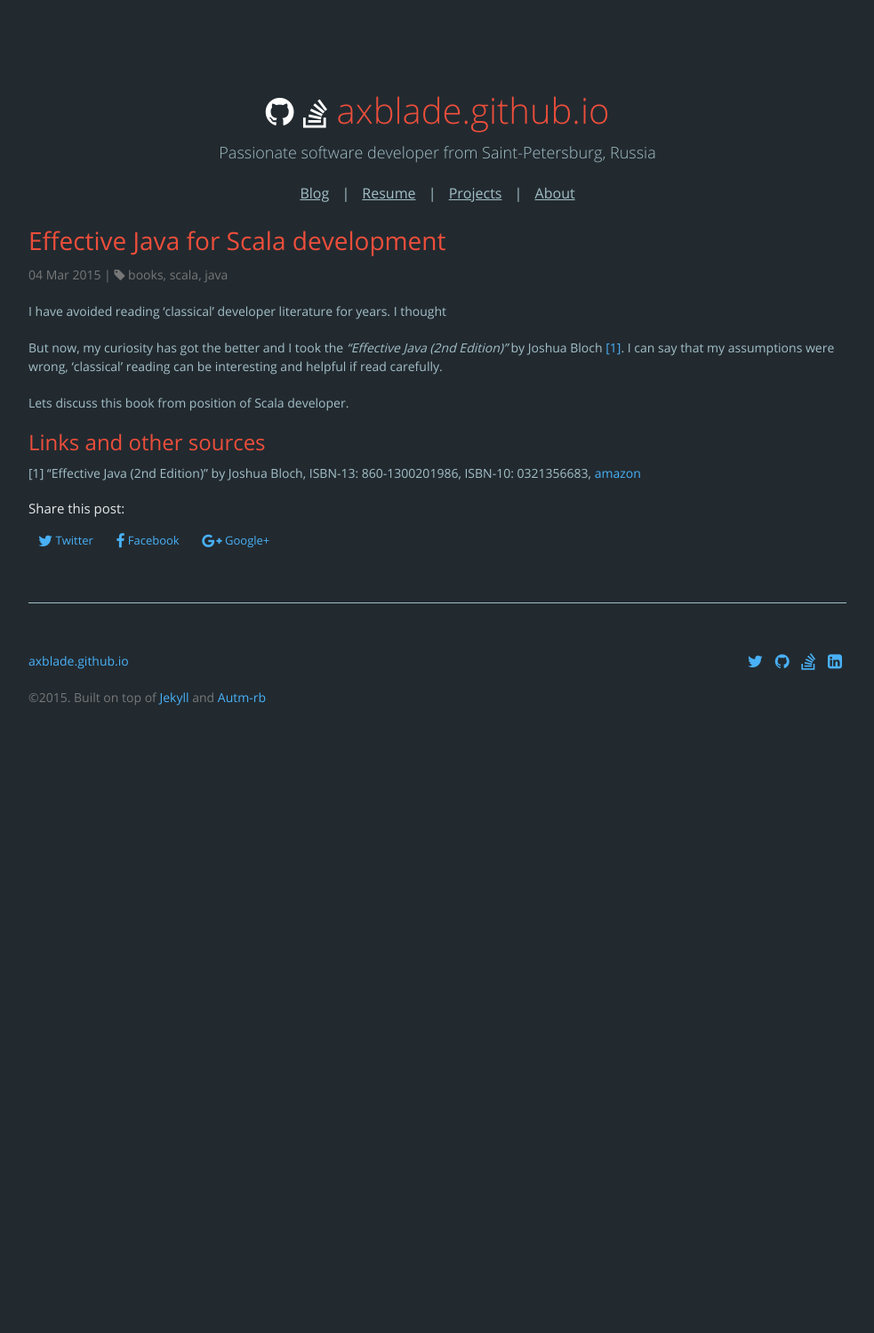
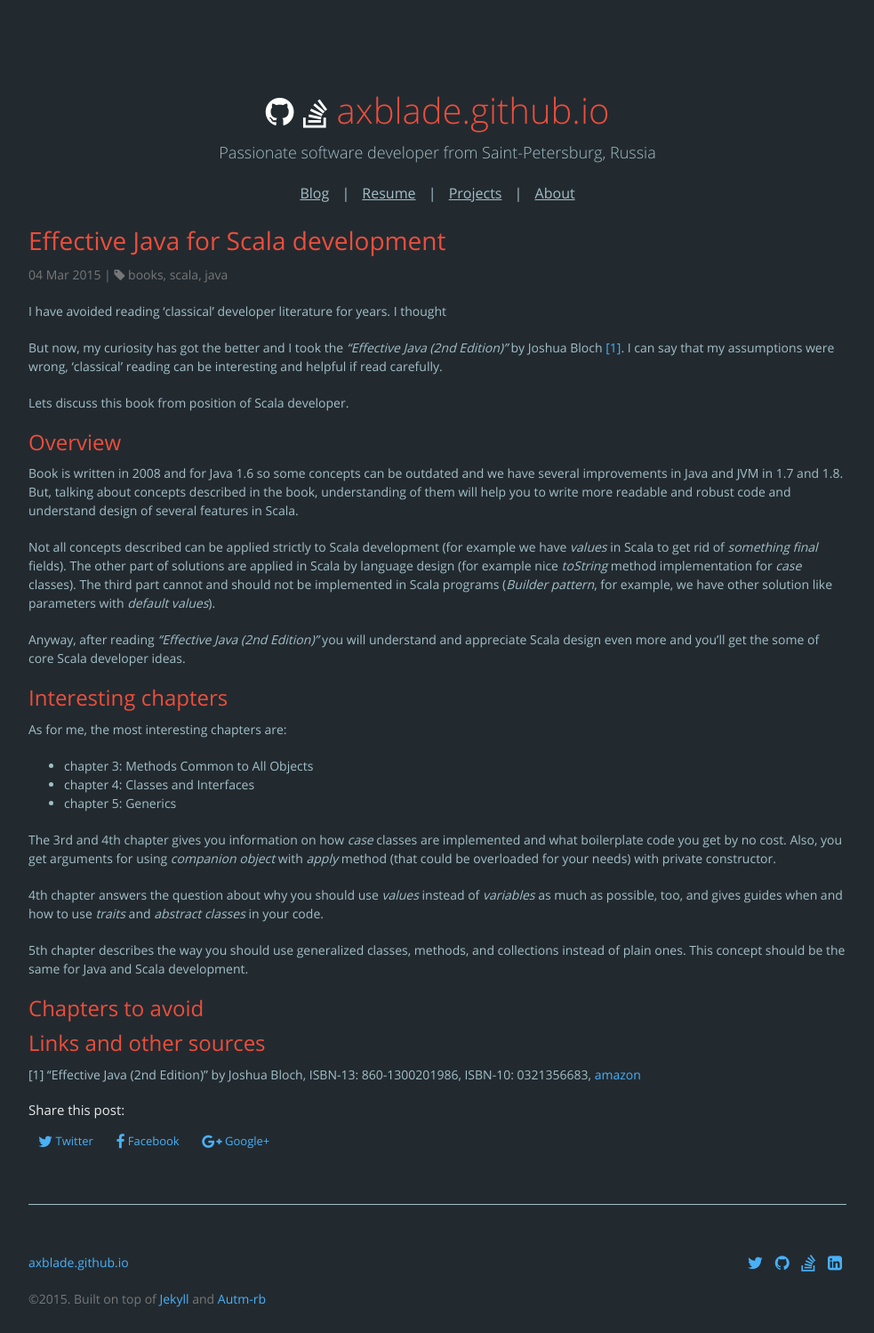
Before and after one commit to eugene-sy/eugene-sy.github.io, a Jekyll site: the page built from _posts/2015-03-04-effective-java-for-scala-development.md, in a window 1280 px wide. Shown: the whole page at 89% size, without its empty margins (148-1131 px from the left). Built offline with Jekyll 4.4.1, drawn with Linux system fonts in a browser that asks for light colours; nearby versions of some CDN libraries; before the commit the page ends 900 px from its top, so only the background shows below that.

Commit message:
effective java: chapters

```diff
--- a/_posts/2015-03-04-effective-java-for-scala-development.md
+++ b/_posts/2015-03-04-effective-java-for-scala-development.md
@@ -12,7 +12,29 @@
 
 Lets discuss this book from position of Scala developer.
 
+## Overview
 
+Book is written in 2008 and for Java 1.6 so some concepts can be outdated and we have several improvements in Java and JVM in 1.7 and 1.8. But, talking about concepts described in the book, understanding of them will help you to write more readable and robust code and understand design of several features in Scala.
+
+Not all concepts described can be applied strictly to Scala development (for example we have _values_ in Scala to get rid of _something final_ fields). The other part of solutions are applied in Scala by language design (for example nice _toString_ method implementation for _case_ classes). The third part cannot and should not be implemented in Scala programs (_Builder pattern_, for example, we have other solution like parameters with _default values_).
+
+Anyway, after reading _"Effective Java (2nd Edition)"_ you will understand and appreciate Scala design even more and you'll get the some of core Scala developer ideas.
+
+## Interesting chapters
+
+As for me, the most interesting chapters are:
+
+* chapter 3: Methods Common to All Objects
+* chapter 4: Classes and Interfaces
+* chapter 5: Generics
+
+The 3rd and 4th chapter gives you information on how _case_ classes are implemented and what boilerplate code you get by no cost. Also, you get arguments for using _companion object_ with _apply_ method (that could be overloaded for your needs) with private constructor.
+
+4th chapter answers the question about why you should use _values_ instead of _variables_ as much as possible, too, and gives guides when and how to use _traits_ and _abstract classes_ in your code.
+
+5th chapter describes the way you should use generalized classes, methods, and collections instead of plain ones. This concept should be the same for Java and Scala development.
+
+## Chapters to avoid
 
 ## Links and other sources
 
```
